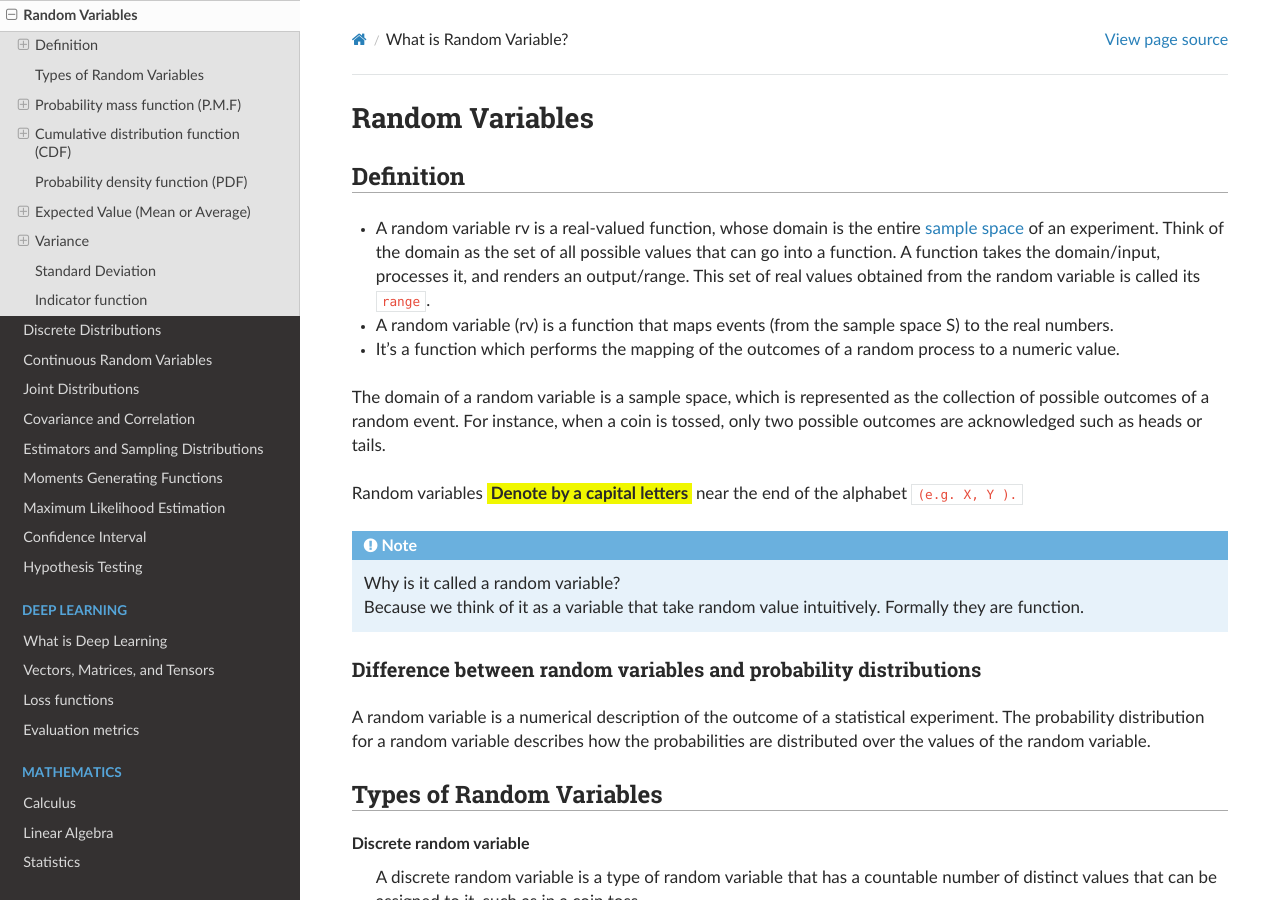
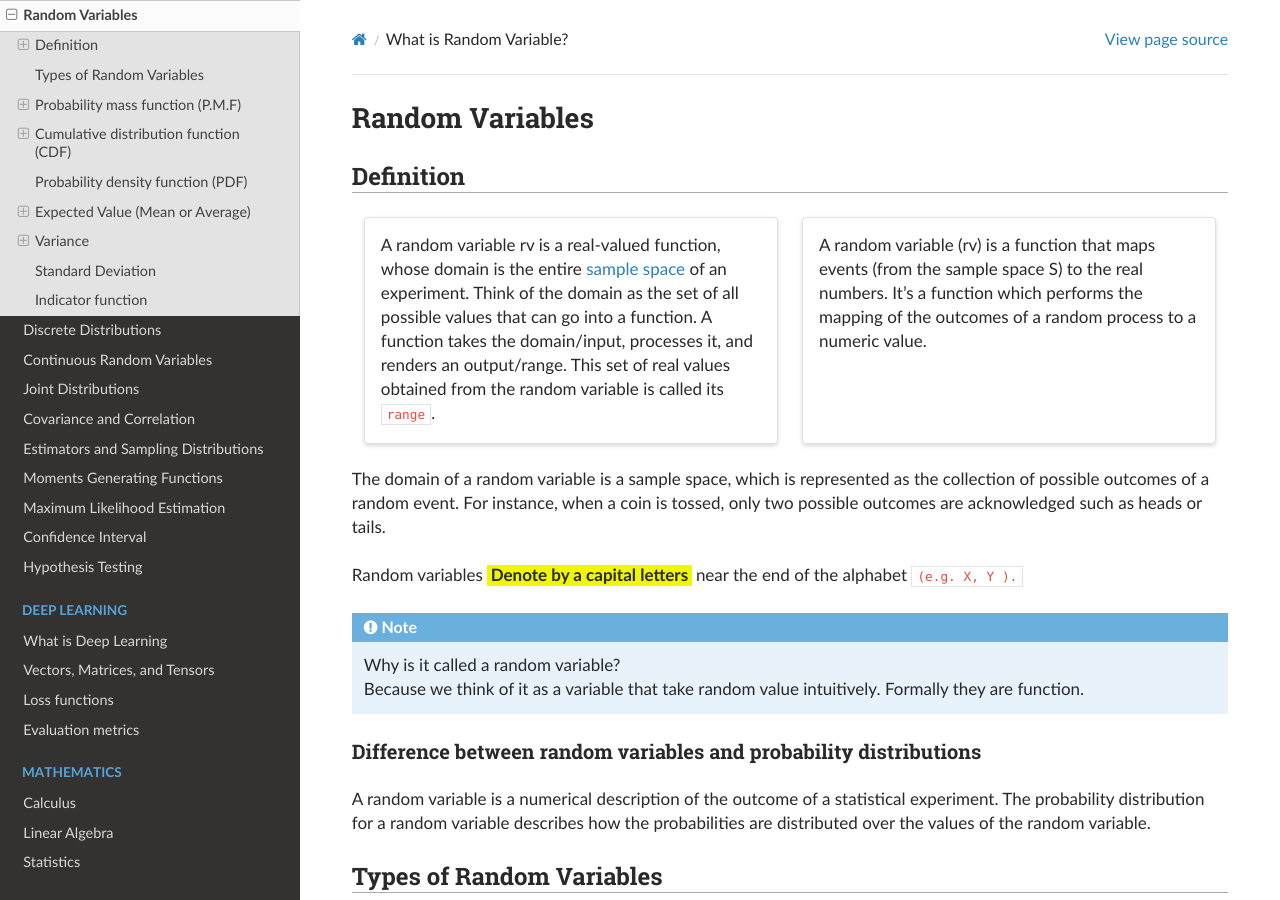
Before and after one commit to akkefa/ml-notes, a Sphinx documentation site: the page built from docs/probability/random_variable.md, in a window 1280 px wide and 900 px high. Built offline with Sphinx 7.4.7 and the Read the Docs theme 2.0.0, drawn with Linux system fonts in a browser that asks for light colours; some of the changed lines change nothing that is shown.

Commit message:
new changes

```diff
--- a/docs/probability/random_variable.md
+++ b/docs/probability/random_variable.md
@@ -10,13 +10,22 @@ kernelspec:
 # Random Variables
 
 ## Definition
-- A random variable rv is a real-valued function, whose domain is the entire [sample space](sample-space) of an experiment.
+
+::::{grid}
+
+:::{grid-item-card}
+A random variable rv is a real-valued function, whose domain is the entire [sample space](sample-space) of an experiment.
 Think of the domain as the set of all possible values that can go into a function. A function takes the domain/input,
 processes it, and renders an output/range. This set of real values obtained from the random variable is called its
 `range`.
+:::
 
-- A random variable (rv) is a function that maps events (from the sample space S) to the real numbers.
-- It's a function which performs the mapping of the outcomes of a random process to a numeric value.
+:::{grid-item-card}
+A random variable (rv) is a function that maps events (from the sample space S) to the real numbers. It's a function
+which performs the mapping of the outcomes of a random process to a numeric value.
+:::
+
+::::
 
 The domain of a random variable is a sample space, which is represented as the collection of possible outcomes of a
 random event. For instance, when a coin is tossed, only two possible outcomes are acknowledged such as heads or tails.
```
